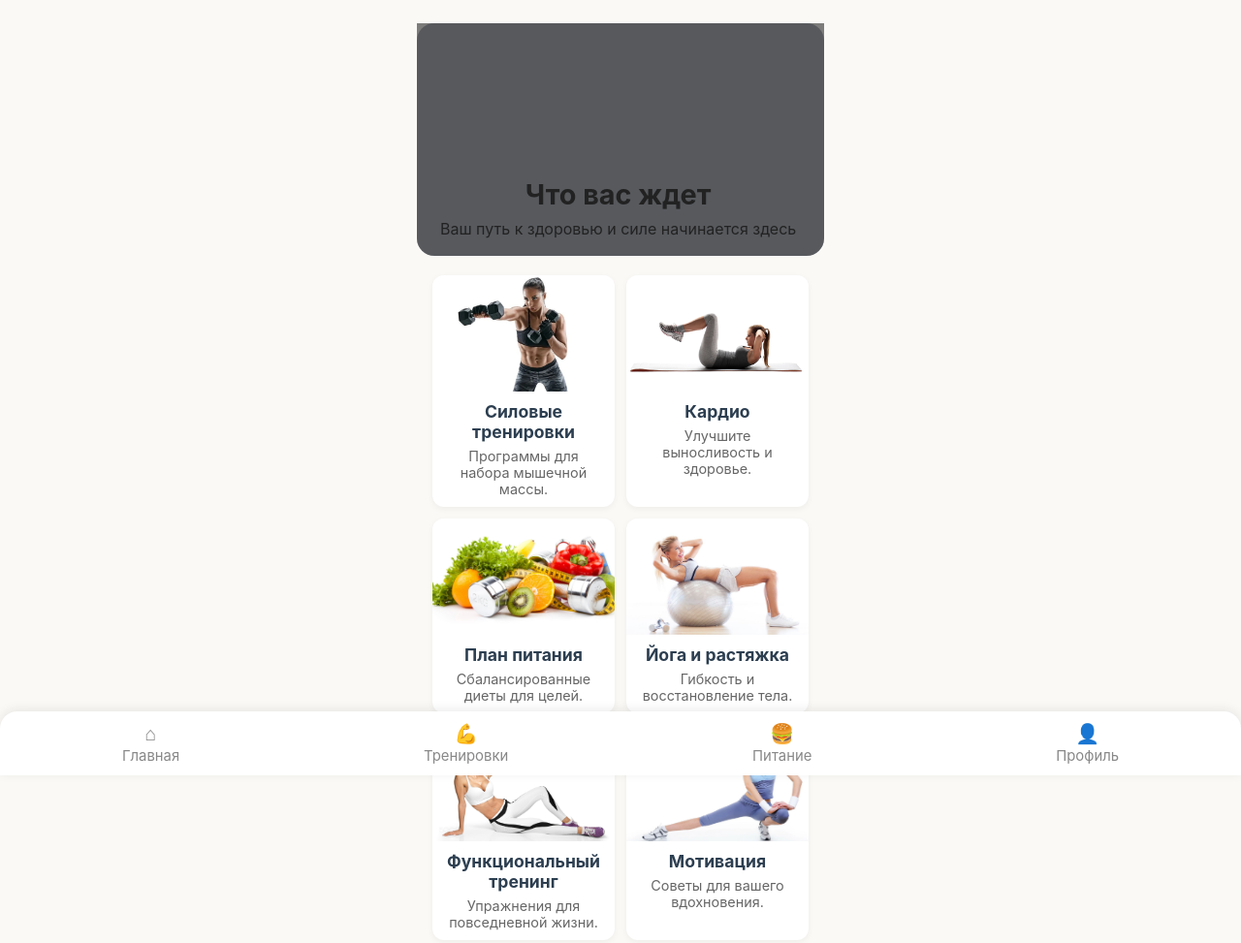
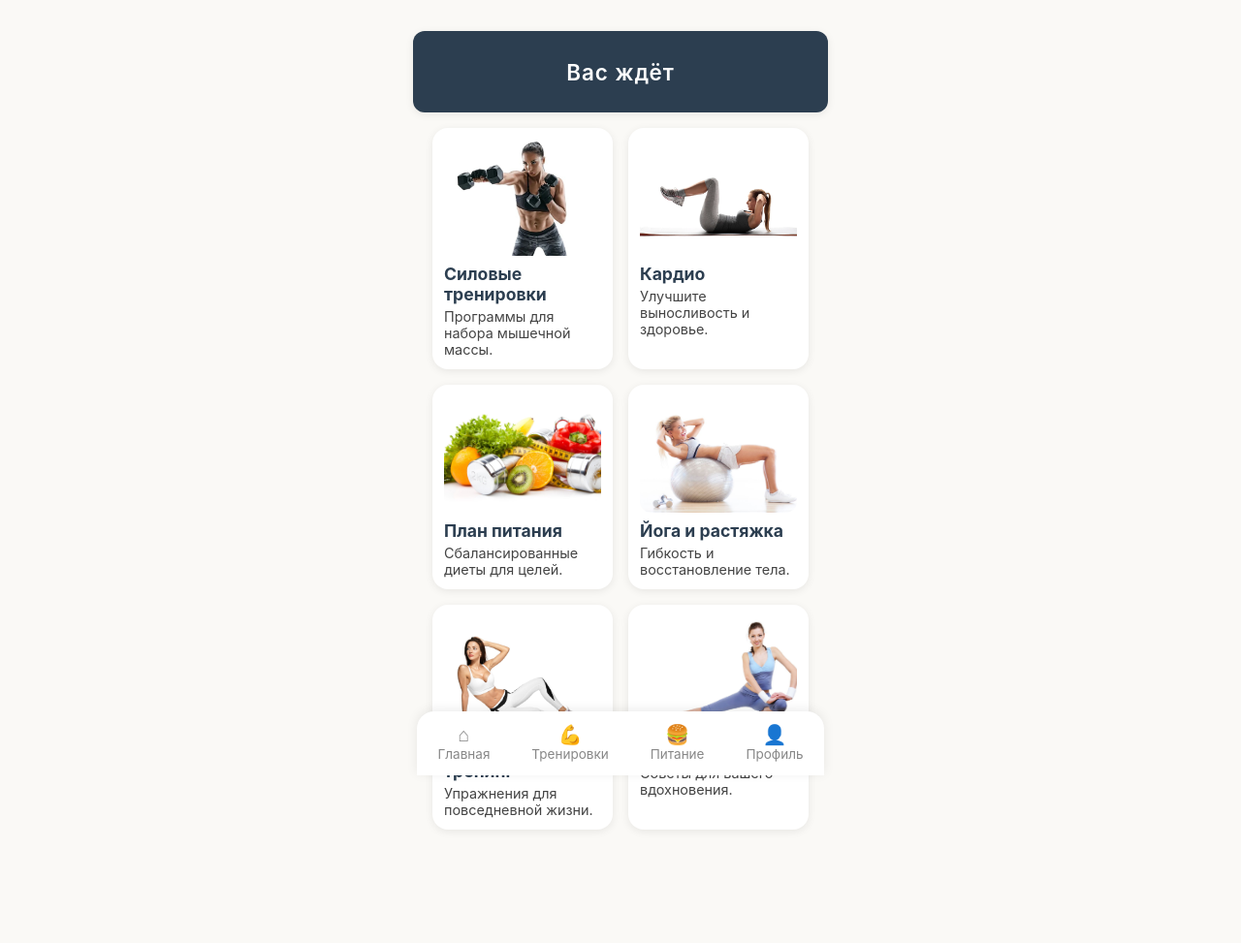
Before and after one commit to monteton/BestVersion, a website: page main.html in a window 1280 px wide. Shown: the whole page at 97% size. After the commit the page ends 952 px from the top, so only its background shows below. Drawn offline with Linux system fonts and the light colour scheme.

Commit message:
Add files via upload

```diff
--- a/main.html
+++ b/main.html
@@ -3,50 +3,175 @@
 <head>
     <meta charset="UTF-8">
     <meta name="viewport" content="width=device-width, initial-scale=1.0">
-    <title>Гайд по тренировкам</title>
-    <link rel="stylesheet" href="src/styles/main.css">
+    <title>Главная — Тренировки</title>
+    <style>
+        body {
+            background: #faf9f6;
+            color: #222;
+            font-family: 'Inter', Arial, sans-serif;
+            margin: 0;
+            padding: 0;
+            min-height: 100vh;
+            display: flex;
+            flex-direction: column;
+            align-items: center;
+        }
+        .container {
+            width: 100%;
+            max-width: 420px;
+            margin: 0 auto;
+            padding: 16px;
+            box-sizing: border-box;
+            display: flex;
+            flex-direction: column;
+            align-items: center;
+        }
+        /* Баннер */
+        .banner {
+            background: #2c3e50;
+            border-radius: 12px;
+            padding: 12px 20px;
+            margin: 16px 0;
+            text-align: center;
+            height: 60px;
+            display: flex;
+            align-items: center;
+            justify-content: center;
+            box-shadow: 0 2px 8px rgba(0,0,0,0.08);
+            width: 100%;
+        }
+        .banner-text {
+            color: #fff;
+            font-size: 1.4em;
+            font-weight: 600;
+            letter-spacing: 1px;
+        }
+        /* Модули с картинками, по 2 в ряд */
+        .modules-grid {
+            display: grid;
+            grid-template-columns: repeat(2, 1fr);
+            gap: 16px;
+            width: 100%;
+            margin-bottom: 80px;
+        }
+        .module {
+            background: #fff;
+            border-radius: 16px;
+            box-shadow: 0 2px 8px rgba(0,0,0,0.08);
+            padding: 12px;
+            display: flex;
+            flex-direction: column;
+            box-sizing: border-box;
+        }
+        .module-image {
+            width: 100%;
+            height: 120px;
+            object-fit: cover;
+            border-radius: 12px;
+            margin-bottom: 8px;
+        }
+        .module-title {
+            font-size: 1.1em;
+            font-weight: 700;
+            color: #2c3e50;
+            margin: 0 0 4px 0;
+        }
+        .module-description {
+            font-size: 0.9em;
+            color: #444;
+            margin: 0;
+        }
+        /* Нижнее меню — как на monday.html */
+        .bottom-nav {
+            position: fixed;
+            left: 0;
+            right: 0;
+            bottom: 0;
+            background: #fff;
+            box-shadow: 0 -2px 12px rgba(0, 0, 0, 0.08);
+            display: flex;
+            justify-content: space-around;
+            align-items: center;
+            height: 66px;
+            z-index: 100;
+            border-radius: 18px 18px 0 0;
+            width: 100%;
+            max-width: 420px;
+            margin: 0 auto;
+        }
+        .nav-item {
+            display: flex;
+            flex-direction: column;
+            align-items: center;
+            text-decoration: none;
+            color: #888;
+            font-size: 0.93em;
+            gap: 2px;
+            transition: color 0.2s;
+            padding: 6px 0;
+            min-width: 54px;
+            max-width: 80px;
+            overflow: hidden;
+            white-space: nowrap;
+        }
+        .nav-item.active, .nav-item:active {
+            color: #222;
+        }
+        .nav-icon {
+            font-size: 1.34em;
+            line-height: 1;
+        }
+        .nav-label {
+            font-size: 0.91em;
+            line-height: 1.1;
+        }
+        @media (max-width: 360px) {
+            .modules-grid {
+                gap: 12px;
+            }
+        }
+    </style>
 </head>
 <body>
     <div class="container">
-        <header class="banner" style="background-image: url('images/banner1.jpg');">
-            <div class="banner-content">
-                <h1>Что вас ждет </h1>
-                <p>Ваш путь к здоровью и силе начинается здесь</p>
+        <!-- Баннер -->
+        <div class="banner">
+            <div class="banner-text">Вас ждёт</div>
         </div>
-        </header>
 
-        <main class="content">
-            <section class="block">
-                <div class="block-image" style="background-image: url('images/placeholder1.jpg');"></div>
-                <h3>Силовые тренировки</h3>
-                <p>Программы для набора мышечной массы.</p>
-            </section>
-            <section class="block">
-                <div class="block-image" style="background-image: url('images/placeholder2.jpg');"></div>
-                <h3>Кардио</h3>
-                <p>Улучшите выносливость и здоровье.</p>
-            </section>
-            <section class="block">
-                <div class="block-image" style="background-image: url('images/placeholder3.jpg');"></div>
-                <h3>План питания</h3>
-                <p>Сбалансированные диеты для целей.</p>
-            </section>
-            <section class="block">
-                <div class="block-image" style="background-image: url('images/placeholder4.jpg');"></div>
-                <h3>Йога и растяжка</h3>
-                <p>Гибкость и восстановление тела.</p>
-            </section>
-            <section class="block">
-                <div class="block-image" style="background-image: url('images/placeholder5.jpg');"></div>
-                <h3>Функциональный тренинг</h3>
-                <p>Упражнения для повседневной жизни.</p>
-            </section>
-            <section class="block">
-                <div class="block-image" style="background-image: url('images/placeholder6.jpg');"></div>
-                <h3>Мотивация</h3>
-                <p>Советы для вашего вдохновения.</p>
-            </section>
-        </main>
+        <!-- Модули по 2 в ряд -->
+        <div class="modules-grid">
+            <div class="module">
+                <img src="images/placeholder1.jpg" alt="Силовые тренировки" class="module-image">
+                <div class="module-title">Силовые тренировки</div>
+                <div class="module-description">Программы для набора мышечной массы.</div>
+            </div>
+            <div class="module">
+                <img src="images/placeholder2.jpg" alt="Кардио" class="module-image">
+                <div class="module-title">Кардио</div>
+                <div class="module-description">Улучшите выносливость и здоровье.</div>
+            </div>
+            <div class="module">
+                <img src="images/placeholder3.jpg" alt="План питания" class="module-image">
+                <div class="module-title">План питания</div>
+                <div class="module-description">Сбалансированные диеты для целей.</div>
+            </div>
+            <div class="module">
+                <img src="images/placeholder4.jpg" alt="Йога и растяжка" class="module-image">
+                <div class="module-title">Йога и растяжка</div>
+                <div class="module-description">Гибкость и восстановление тела.</div>
+            </div>
+            <div class="module">
+                <img src="images/placeholder5.jpg" alt="Функциональный тренинг" class="module-image">
+                <div class="module-title">Функциональный тренинг</div>
+                <div class="module-description">Упражнения для повседневной жизни.</div>
+            </div>
+            <div class="module">
+                <img src="images/placeholder6.jpg" alt="Мотивация" class="module-image">
+                <div class="module-title">Мотивация</div>
+                <div class="module-description">Советы для вашего вдохновения.</div>
+            </div>
+        </div>
     </div>
 
     <nav class="bottom-nav">
@@ -67,5 +192,5 @@
             <span class="nav-label">Профиль</span>
         </a>
     </nav>
-
+</body>
 </html>
```
Lines whose indentation alone changed are shown as unchanged.
